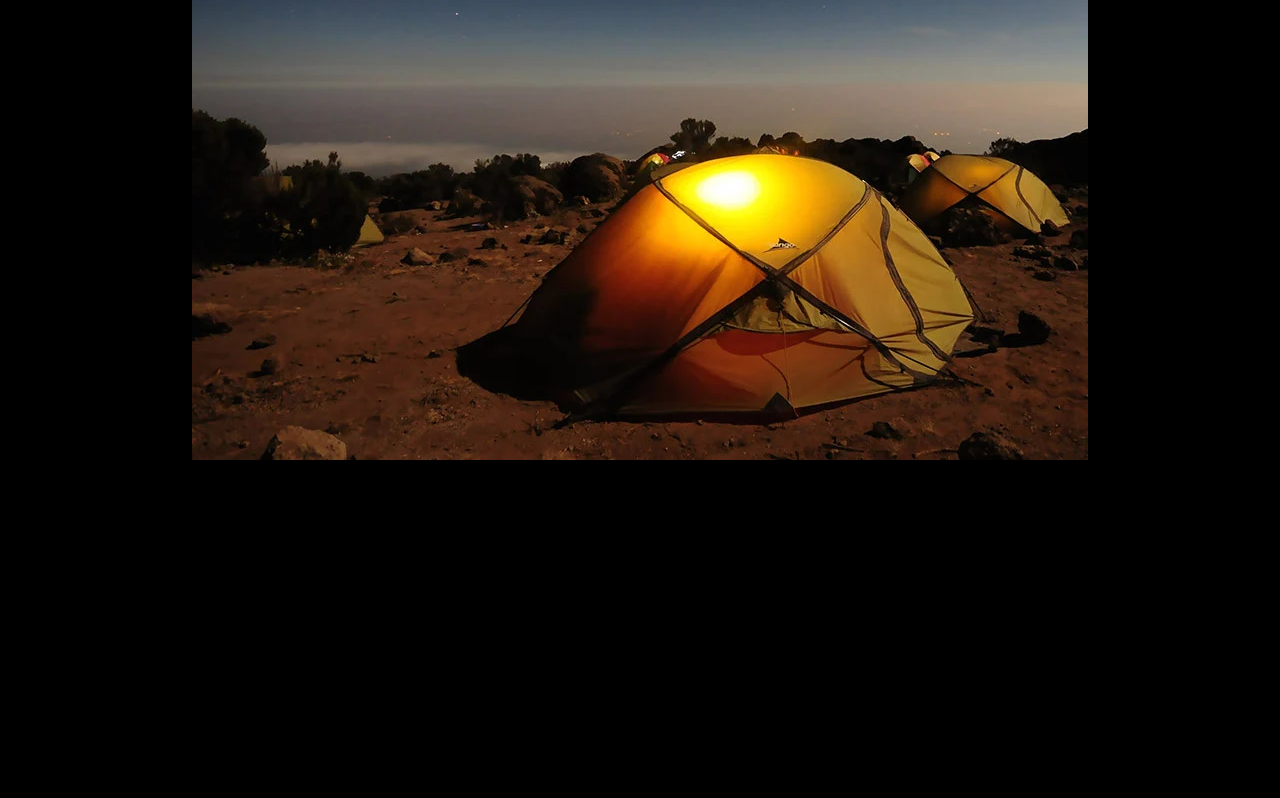
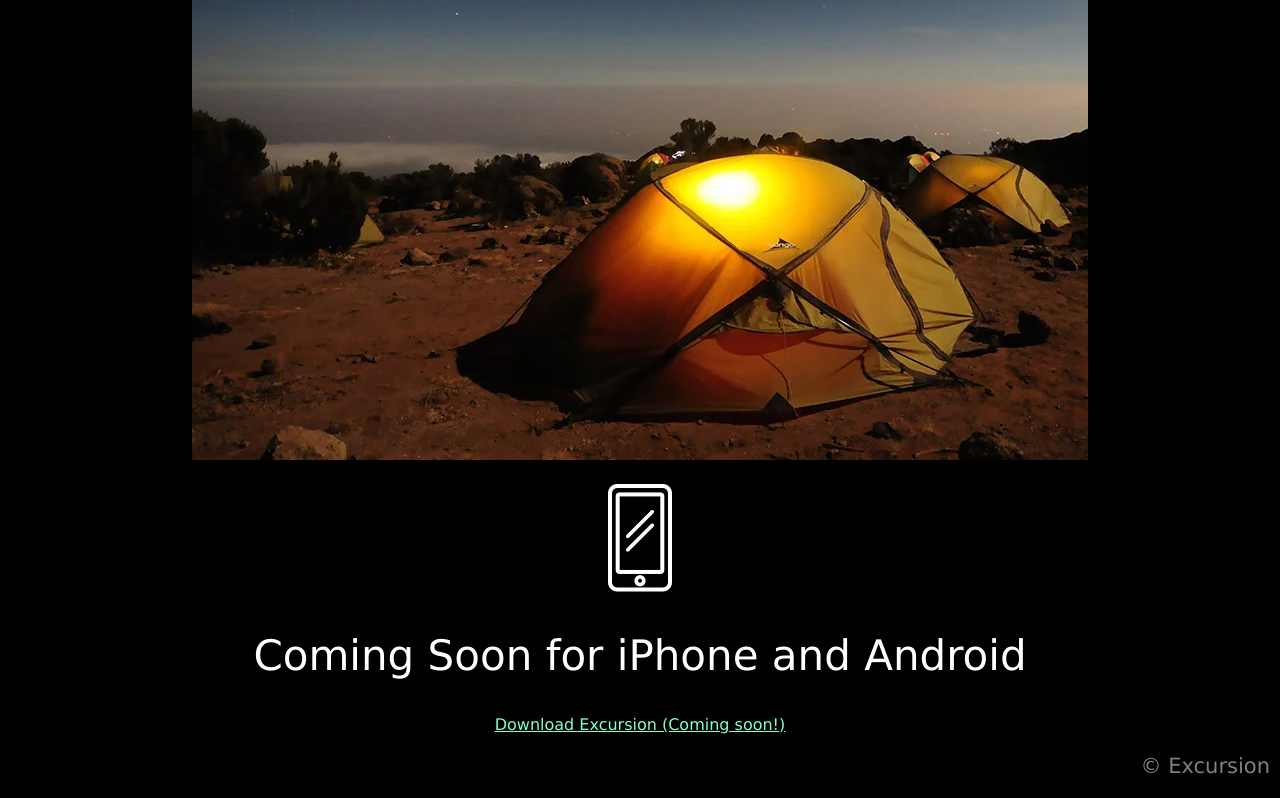
Before and after one commit to Mia-v/excursion, a plain HTML site: page index.html in a window 1280 px wide. Shown: the part 556-1354 px from the top of the page. Before the commit the page ends 1020 px from the top, so only its background shows below. Drawn offline with Linux system fonts and the light colour scheme.

Commit message:
Add announcement section and footer. Add styles.

```diff
--- a/index.html
+++ b/index.html
@@ -21,9 +21,17 @@
     </section>
     <section class="description">
       <h2 class="subtitle">Your personal travel guide</h2>
-      <p class="description-text">Excursion remembers places you like, and recommends new points of interest around you.</p>
-      <img src="./resources/images/camp.webp" alt="">
+      <p class="p-text">Excursion remembers places you like, and recommends new points of interest around you.</p>
+      <img src="./resources/images/camp.webp" alt="Camping">
+    </section>
+    <section class="announcement">
+      <img src="./resources/images/phone.png" alt="Mobile phone">
+      <h2 class="subtitle">Coming Soon for iPhone and Android</h2>
+      <a href="./change.me" class="download-link">Download Excursion (Coming soon!)</a>
     </section>
   </main>
+  <footer>
+    <p class="p-text">&copy; Excursion</p>
+  </footer>
 </body>
 </html>
--- a/resources/css/style.css
+++ b/resources/css/style.css
@@ -27,17 +27,28 @@ body {
 /* video */
 
 video {
-  margin: 20px 0 40px;
+  margin: 20px 0px 5px;
 }
 
 .subtitle{
   font-weight: 300;
   font-size: 42px;
-  padding-bottom: 35px;
+  padding: 35px;
 }
 
-.description-text{
+.p-text{
   color: gray;
   font-size: 21px;
   padding-bottom: 20px;
 }
+
+.announcement img{
+  padding-top: 20px;
+}
+
+/* footer */
+
+footer .p-text {
+  text-align: right;
+  padding: 20px 10px;
+}
```
